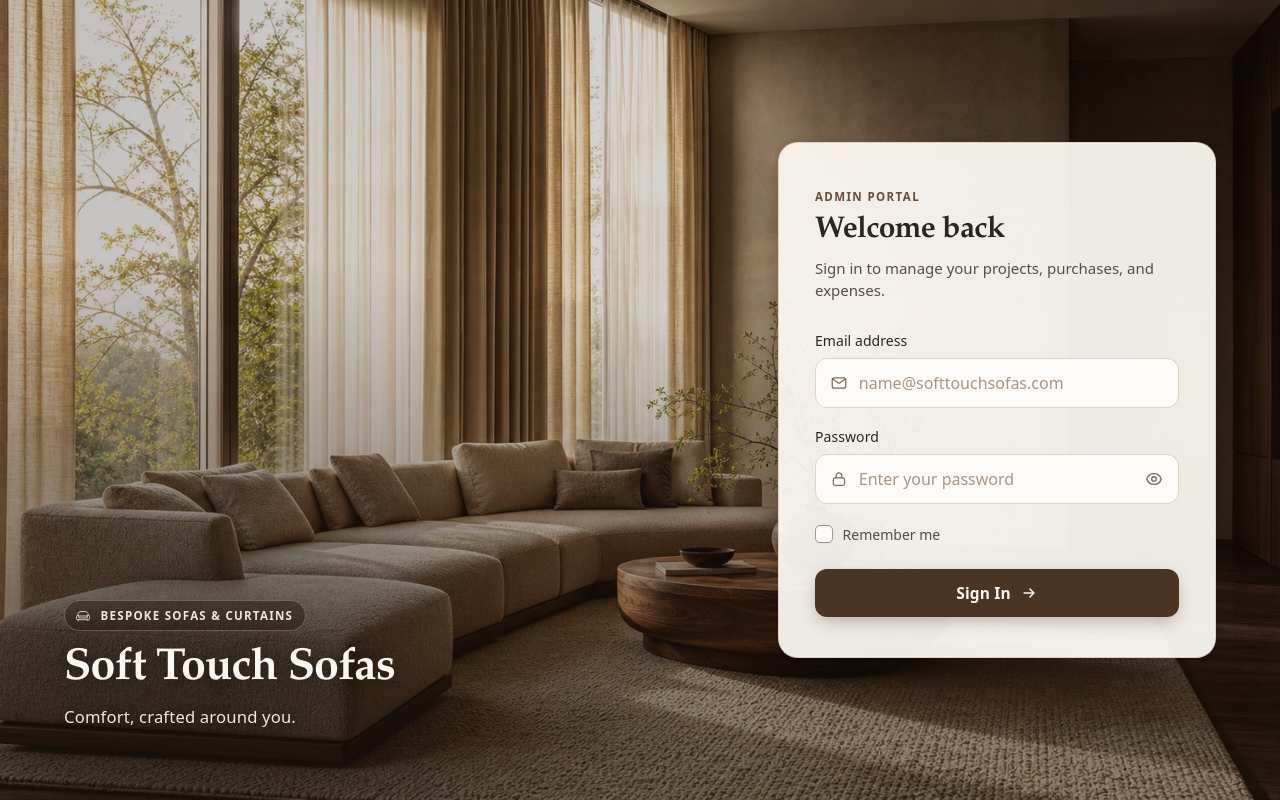
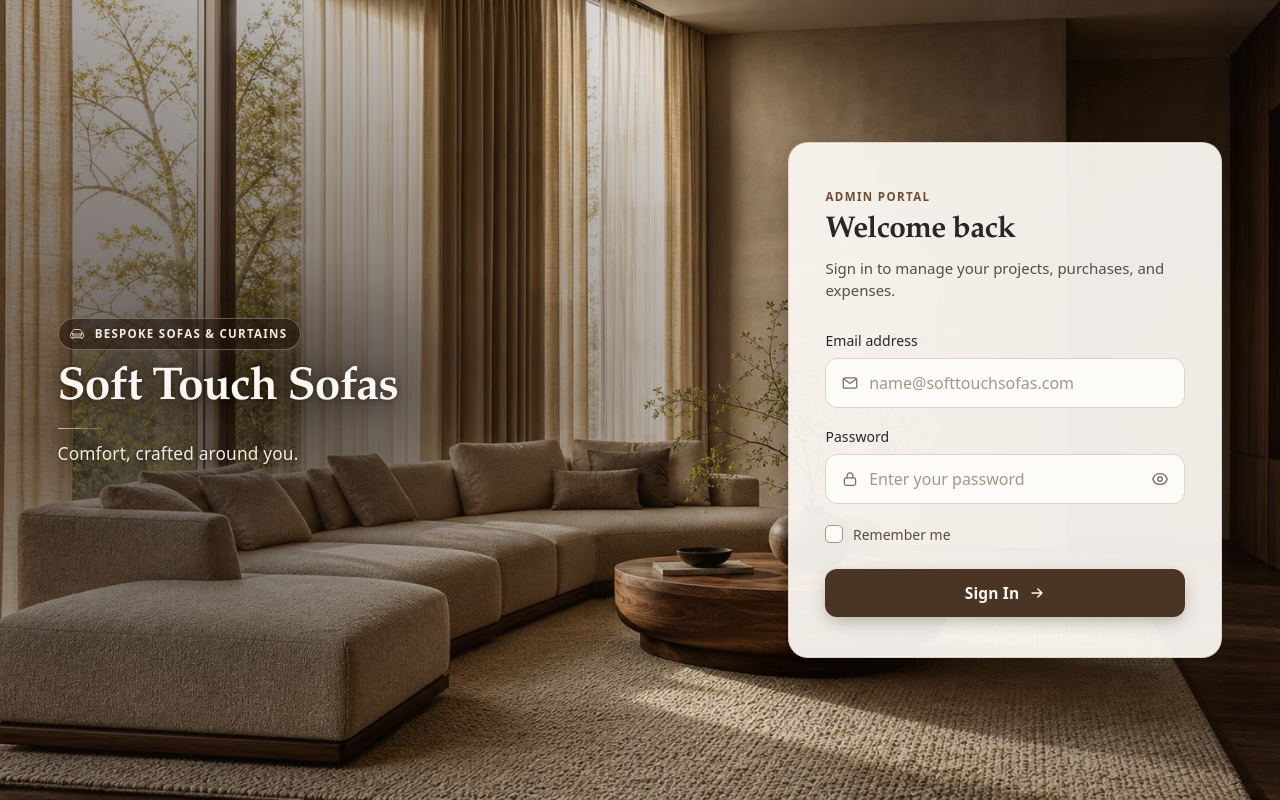
Before and after one commit to Ismailkt313/sofas-touch, a React (Vite) app in the folder frontend/: page / in a window 1280 px wide. Built offline with nearby package versions, Linux system fonts and the light colour scheme.

Commit message:
style(auth): balance desktop branding alignment and contrast on login page
Co-authored-by: arena-agent <297053741+arena-agent@users.noreply.github.com>

```diff
--- a/frontend/src/features/auth/styles/auth.css
+++ b/frontend/src/features/auth/styles/auth.css
@@ -28,9 +28,9 @@
   background-image: url('../assets/luxury-sofa-interior.jpg');
   background-repeat: no-repeat;
   background-size: cover;
-  /* Desktop: showcases sunlit drapery & bespoke modular sofa on left/center,
+  /* Desktop: frames sunlit drapery & bespoke modular sofa across left/center,
      leaving calm limewash & walnut wall space behind the right login card */
-  background-position: 36% 52%;
+  background-position: 38% 52%;
   transition: background-position 0.4s ease;
 }
 
@@ -39,45 +39,63 @@
   inset: 0;
   background:
     radial-gradient(
-      85% 60% at 14% 92%,
-      rgba(28, 18, 11, 0.74) 0%,
-      rgba(36, 24, 16, 0.34) 48%,
-      rgba(36, 24, 16, 0.04) 100%
+      52% 48% at 20% 48%,
+      rgba(26, 16, 10, 0.52) 0%,
+      rgba(34, 22, 14, 0.26) 56%,
+      rgba(34, 22, 14, 0) 100%
     ),
     linear-gradient(
-      105deg,
-      rgba(30, 19, 12, 0.24) 0%,
-      rgba(36, 24, 16, 0.14) 46%,
-      rgba(26, 17, 11, 0.46) 100%
+      102deg,
+      rgba(28, 18, 11, 0.42) 0%,
+      rgba(34, 22, 14, 0.16) 42%,
+      rgba(36, 24, 16, 0.12) 62%,
+      rgba(26, 17, 11, 0.44) 100%
     );
 }
 
 /* Split-Composition Container */
 .auth-shell {
   width: 100%;
-  max-width: 1380px;
+  max-width: 1280px;
   min-height: 100svh;
   margin: 0 auto;
-  padding: clamp(2rem, 4vw, 3.75rem) clamp(2.25rem, 5vw, 4.75rem);
+  padding: clamp(2rem, 4vw, 3.5rem) clamp(2rem, 4.5vw, 4.25rem);
   display: grid;
-  grid-template-columns: minmax(280px, 1fr) minmax(380px, 438px);
-  gap: clamp(2.5rem, 5vw, 5.5rem);
+  grid-template-columns: minmax(300px, 500px) minmax(370px, 434px);
+  justify-content: space-between;
+  gap: clamp(2rem, 4.5vw, 4.5rem);
   align-items: center;
 }
 
 /* Left Branding Column */
 .auth-shell__brand {
-  align-self: end;
-  padding-bottom: clamp(0.5rem, 2.5vh, 1.75rem);
-  max-width: 480px;
+  position: relative;
+  align-self: center;
+  padding-bottom: clamp(0.5rem, 2vh, 1.25rem);
+  max-width: 500px;
   animation: authFadeUp 0.55s cubic-bezier(0.22, 1, 0.36, 1) both;
+}
+
+.auth-shell__brand::before {
+  content: '';
+  position: absolute;
+  inset: -3.25rem -3.75rem;
+  z-index: -1;
+  pointer-events: none;
+  background: radial-gradient(
+    closest-side,
+    rgba(24, 15, 9, 0.34) 0%,
+    rgba(28, 18, 11, 0.15) 60%,
+    rgba(28, 18, 11, 0) 100%
+  );
+  filter: blur(14px);
 }
 
 .auth-brand {
   display: flex;
   flex-direction: column;
   align-items: flex-start;
-  gap: 0.625rem;
+  gap: 0.8rem;
   color: var(--sts-ivory);
 }
 
@@ -85,14 +103,14 @@
   display: inline-flex;
   align-items: center;
   gap: 0.55rem;
-  padding: 0.35rem 0.75rem 0.35rem 0.55rem;
+  padding: 0.38rem 0.8rem 0.38rem 0.58rem;
   border-radius: 999px;
-  background: rgba(36, 24, 16, 0.48);
-  border: 1px solid rgba(232, 222, 200, 0.28);
+  background: rgba(32, 21, 13, 0.56);
+  border: 1px solid rgba(232, 222, 200, 0.34);
   backdrop-filter: blur(8px);
   -webkit-backdrop-filter: blur(8px);
-  color: #efe6d8;
-  margin-bottom: 0.25rem;
+  color: #f3ebdf;
+  margin-bottom: 0.15rem;
 }
 
 .auth-brand__emblem {
@@ -113,22 +131,42 @@
 .auth-brand__title {
   margin: 0;
   font-family: var(--sts-font-display);
-  font-size: clamp(2.15rem, 3.5vw, 3.15rem);
+  font-size: clamp(2.35rem, 3.6vw, 3.35rem);
   font-weight: 600;
-  line-height: 1.1;
+  line-height: 1.08;
   letter-spacing: -0.02em;
   color: var(--sts-ivory);
-  text-shadow: 0 2px 18px rgba(20, 12, 7, 0.45);
+  text-shadow:
+    0 2px 22px rgba(18, 11, 6, 0.52),
+    0 1px 4px rgba(18, 11, 6, 0.36);
 }
 
 .auth-brand__tagline {
   margin: 0;
-  font-size: clamp(1rem, 1.3vw, 1.175rem);
+  display: flex;
+  flex-direction: column;
+  align-items: flex-start;
+  gap: 0.75rem;
+  font-size: clamp(1.05rem, 1.35vw, 1.225rem);
   font-weight: 400;
   line-height: 1.45;
   letter-spacing: 0.01em;
-  color: #f0e7da;
-  text-shadow: 0 1px 12px rgba(20, 12, 7, 0.45);
+  color: #f3ebe0;
+  text-shadow:
+    0 2px 16px rgba(18, 11, 6, 0.5),
+    0 1px 3px rgba(18, 11, 6, 0.34);
+}
+
+.auth-brand__tagline::before {
+  content: '';
+  display: block;
+  width: 2.75rem;
+  height: 1px;
+  background: linear-gradient(
+    90deg,
+    rgba(232, 222, 200, 0.78) 0%,
+    rgba(232, 222, 200, 0.16) 100%
+  );
 }
 
 /* Right Login Card Column */
@@ -540,6 +578,54 @@
   .auth-backdrop__image {
     background-position: 40% 54%;
   }
+
+  .auth-shell {
+    max-width: 1340px;
+  }
+}
+
+/* Smaller Laptops (1024px – 1279px) */
+@media (min-width: 1024px) and (max-width: 1279px) {
+  .auth-backdrop__image {
+    background-position: 38% 54%;
+  }
+
+  .auth-shell {
+    padding-inline: clamp(1.75rem, 3.5vw, 2.75rem);
+    grid-template-columns: minmax(280px, 430px) minmax(356px, 412px);
+    gap: clamp(1.75rem, 3.5vw, 3rem);
+  }
+
+  .auth-brand__title {
+    font-size: clamp(2.15rem, 3.2vw, 2.7rem);
+  }
+
+  .auth-card {
+    padding: 2.15rem 1.95rem;
+  }
+}
+
+/* Shorter Laptop Viewports (e.g. 1366x768, 1280x720) */
+@media (min-width: 1024px) and (max-height: 760px) {
+  .auth-shell {
+    padding-block: 1.5rem;
+  }
+
+  .auth-shell__brand {
+    padding-bottom: 0.5rem;
+  }
+
+  .auth-card {
+    padding: 2rem 2rem;
+  }
+
+  .auth-card__header {
+    margin-bottom: 1.35rem;
+  }
+
+  .auth-form {
+    gap: 1rem;
+  }
 }
 
 /* Tablet Layout (768px – 1023px) */
@@ -574,9 +660,36 @@
     width: 100%;
   }
 
+  .auth-shell__brand::before {
+    display: none;
+  }
+
   .auth-brand {
     align-items: center;
     text-align: center;
+    gap: 0.625rem;
+  }
+
+  .auth-brand__badge {
+    padding: 0.35rem 0.75rem 0.35rem 0.55rem;
+    background: rgba(36, 24, 16, 0.48);
+    border-color: rgba(232, 222, 200, 0.28);
+    margin-bottom: 0.25rem;
+  }
+
+  .auth-brand__title {
+    font-size: clamp(2.05rem, 4.5vw, 2.5rem);
+    line-height: 1.1;
+  }
+
+  .auth-brand__tagline {
+    align-items: center;
+    gap: 0;
+    font-size: 1.05rem;
+  }
+
+  .auth-brand__tagline::before {
+    display: none;
   }
 
   .auth-shell__panel {
--- a/frontend/vite.config.js
+++ b/frontend/vite.config.js
@@ -6,6 +6,8 @@ export default defineConfig({
   plugins: [react()],
   server: {
     host: '0.0.0.0',
+    port: 5173,
+    strictPort: true,
     allowedHosts: true,
     proxy: {
       '/api': {
```
